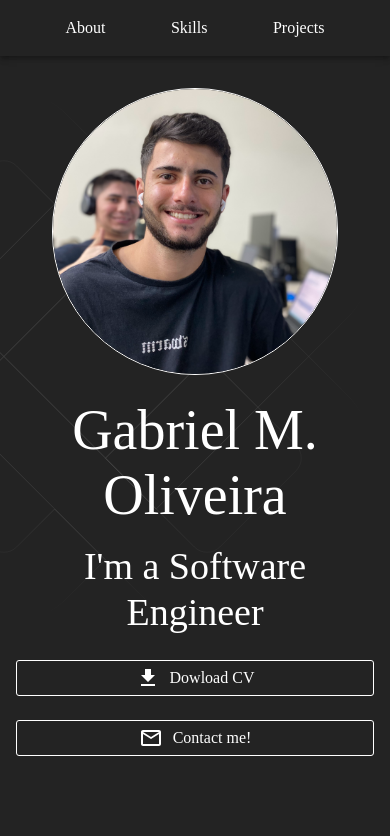
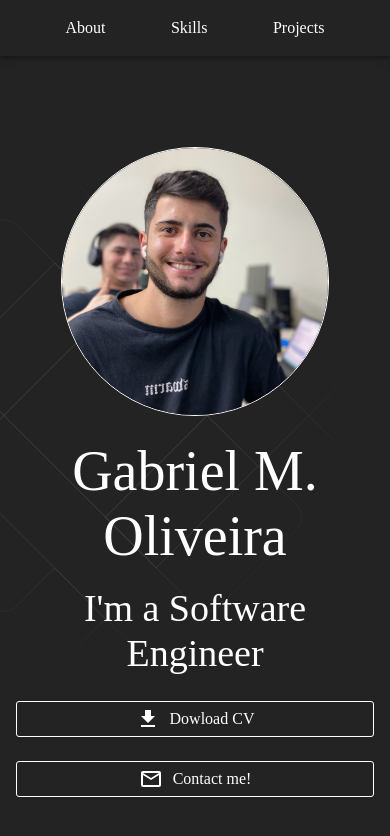
Before and after one commit to gabrielmassaia/gabrielmassaiaportfolio, a React (Vite) app: page / in a window 390 px wide. Shown: the top 836 px of the page. Built offline with nearby package versions, Linux system fonts and the light colour scheme.

Commit message:
att reposivity about

```diff
--- a/src/pages/Home/sections/Hero/Hero.tsx
+++ b/src/pages/Home/sections/Hero/Hero.tsx
@@ -13,10 +13,16 @@ const Hero = () => {
         height: "100vh",
         display: "flex",
         alignItems: "center",
+        [theme.breakpoints.up('xs')]: { // <=mobile
+            paddingTop: "100px",
+        },
+        [theme.breakpoints.up('md')]: { // >= mobile
+            paddingTop: "0",
+        }
     }))
 
     const StyledImg = styled("img")(({ theme }) => ({
-        width: "80%",
+        width: "75%",
         borderRadius: "50%",
         border: `1px solid ${theme.palette.primary.contrastText}`
     }))
```
